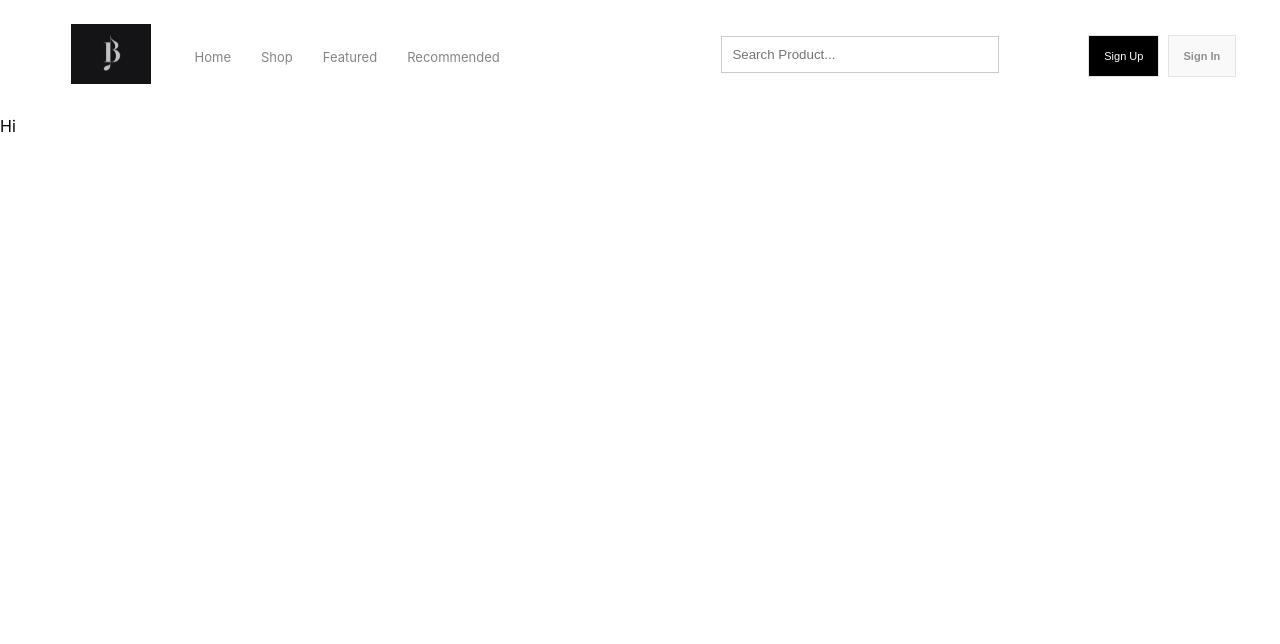
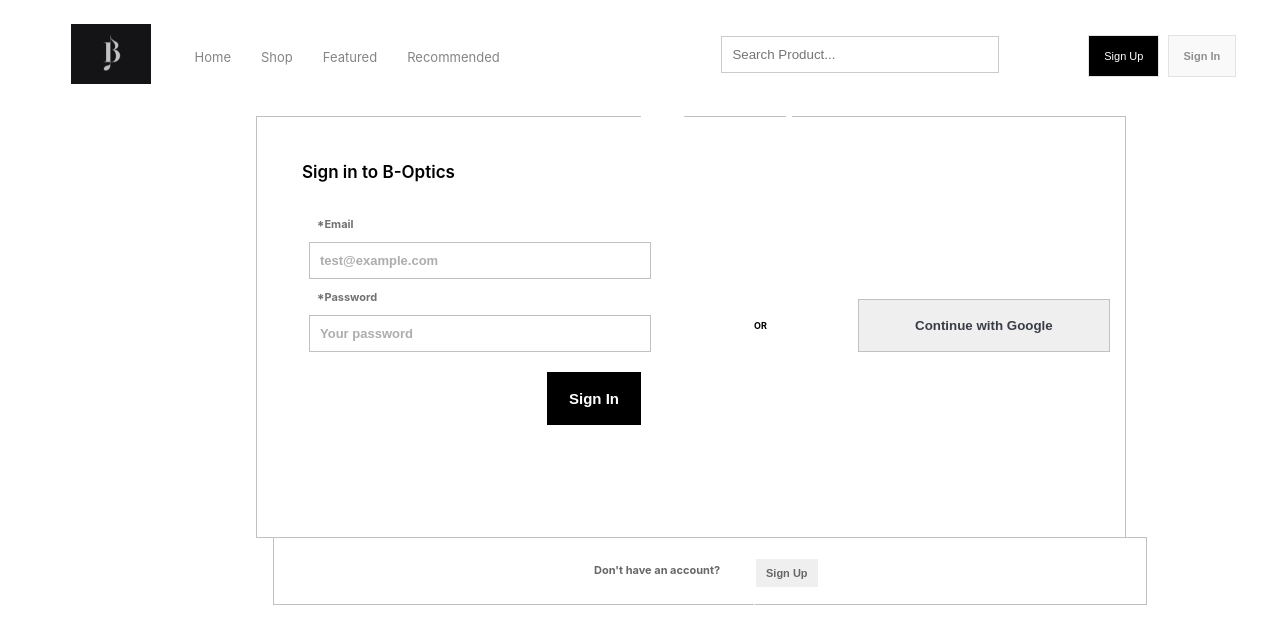
Before and after one commit to Sac-Bah/Shoppy, a React (Create React App) app: page /signin in a window 1280 px wide. Shown: the top 644 px of the page. Built offline with nearby package versions, Linux system fonts and the light colour scheme; no server answers.

Commit message:
Remaining CSS & AuthWEmail&Password

```diff
--- a/src/App.css
+++ b/src/App.css
@@ -172,9 +172,10 @@
 }
 .div-sup{
   border: 1px solid  rgb(193, 193, 193);
-  height: 450px;
+  height: 420px;
   width: 30%;
   margin-left: 20%;
+  border-right: none;
 }
 
 .head-4{
@@ -222,3 +223,83 @@
   cursor: pointer;
   background-color: rgb(42, 42, 42);
 }
+
+.div-or{
+  height: 420px;
+  width: 8%;
+  margin-left: 684px;
+  margin-top: -422px;
+  border-top: 1px solid  rgb(193, 193, 193) ;
+  border-bottom: 1px solid  rgb(193, 193, 193) ;
+
+}
+.head-5{
+  font-weight: 700;
+  padding-top: 182px ;
+  font-size: 9px;
+  padding-left: 70px;
+
+}
+.btn-gup{
+  margin-left: 66px;
+  padding: 18px 56px;
+  margin-top: 182px;
+ font-weight: 600;
+ color:#393d46;
+ border: 1px solid rgb(193, 193, 193);
+}
+.btn-gup:hover{
+  background-color:#E1E1E1;
+  border: 1px solid #E1E1E1;
+  cursor: pointer;
+}
+.div-gbtn{
+  width: 26%;
+  height: 421px;
+  margin-left: 792px;
+  margin-top: -422px ;
+  border: 1px solid  rgb(193, 193, 193);
+  border-left: none ;
+  border-bottom: none;
+
+}
+
+.footer-para{
+  width: 480px;
+  height: 66px;
+  border: 1px solid  rgb(193, 193, 193);
+  margin-left: 273px;
+  margin-top: -1px;
+  border-right: none;
+}
+.para-6{
+  font-size: 11px;
+  color: rgb(103,103,103);
+  font-weight: 700;
+  margin-left: 320px;
+  margin-top: 25px;
+}
+
+
+
+.btn-inlink{
+ padding: 8px 10px;
+ font-size: 11px;
+ font-weight: 700;
+ color: rgb(103,103,103);
+ border: 1px solid white ;
+ margin-top: 20px;
+}
+
+.btn-inlink:hover{
+  background-color: #E1E1E1;
+  cursor: pointer;
+}
+.footer-btn{
+  width: 391px;
+  border: 1px solid  rgb(193, 193, 193);
+  height: 66px;
+  margin-left: 755px;
+  margin-top: -68px;
+  border-left: none;
+}
--- a/src/componenets/Firebase.js
+++ b/src/componenets/Firebase.js
@@ -1,5 +1,5 @@
 import { initializeApp } from "firebase/app";
-
+import {getAuth, GoogleAuthProvider, signInWithPopup} from 'firebase/auth'
 
 const {REACT_APP_APIKEY,REACT_APP_AUTHDOM,REACT_APP_PRJCTID,
     REACT_APP_STRBUCKT,REACT_APP_MSGSID,REACT_APP_APPID} = process.env
@@ -18,4 +18,12 @@
 const app = initializeApp(firebaseConfig);
 const auth = getAuth(app)
 export {auth}
-import {getAuth} from 'firebase/auth'
+
+const provider = new GoogleAuthProvider()
+
+const signInWithGoogle=()=>{
+  signInWithPopup(auth,provider)
+  .then(res => console.log(res))
+  .catch(err => console.log(err))
+}
+export {signInWithGoogle}
--- a/src/componenets/Login/SignIn.js
+++ b/src/componenets/Login/SignIn.js
@@ -1,9 +1,56 @@
 import React from 'react'
+import { useState } from 'react'
+import { auth } from '../Firebase'
+import {signInWithEmailAndPassword} from'firebase/auth'
+import { useNavigate } from 'react-router-dom'
 
 function SignIn() {
+
+  const navigation= useNavigate()
+    const [email,setEmail] = useState('')
+    const [password,setPassword] = useState('')
+
+
+    const handleLogIn = (e) => {
+      e.preventDefault()
+        signInWithEmailAndPassword(auth,email,password)
+
+        .then(res => {navigation('/')})
+
+        .catch(error => {alert(error.message)})
+    }
+
   return (
     <div>
-      Hi
+      <div className='div-sup'>
+        <h3 className='head-4'>Sign in to B-Optics</h3>
+
+        <p className='para-up'>*Email</p>
+        <input className='inp-up' type='email' placeholder='test@example.com' name='email'
+        onChange={event => setEmail(event.target.value)}></input>
+
+        <p className='para-up'>*Password</p>
+        <input className='inp-up' type='password' placeholder='Your password' name='password'
+        onChange={event => setPassword(event.target.value)}></input>
+
+        <button className='btn-signup' onClick={handleLogIn}>Sign In</button>
+      </div>
+
+      <div className='div-or'>
+        <h6 className='head-5'>OR</h6>
+
+      </div>
+
+      <div className='div-gbtn'>
+      <button className='btn-gup'>Continue with Google</button>
+      </div>
+
+      <div className='footer-para'>
+        <p className='para-6'>Don't have an account?</p>
+      </div>
+      <div className='footer-btn'>
+      <button className='btn-inlink'>Sign Up</button>
+      </div>
     </div>
   )
 }
--- a/src/componenets/Login/SignUp.js
+++ b/src/componenets/Login/SignUp.js
@@ -1,24 +1,58 @@
 import React from 'react'
+import { useState } from 'react'
+import { useNavigate } from 'react-router-dom'
+import { auth } from '../Firebase'
+import {createUserWithEmailAndPassword} from'firebase/auth'
 
 function SignUp() {
+
+  const navigate = useNavigate()
+  const [email,setEmail] = useState('')
+  const [password,setPassword] = useState('')
+  const [username,setUsername] = useState('')
+
+  const handleRegister = (e) => {
+    e.preventDefault()
+    createUserWithEmailAndPassword(auth,email,password)
+
+    .then(res => {navigate('/')})
+
+    .catch(err => {alert(err.message)})
+}
   return (
     <div>
       <div className='div-sup'>
-        <h3 className='head-4'>Sign Up to B-Optics</h3>
+        <h3 className='head-4'>Sign up to B-Optics</h3>
 
         <p className='para-up'>*Full Name</p>
-        <input className='inp-up' type='text' placeholder='Saber'></input>
+        <input className='inp-up' type='text' placeholder='Saber' name='email'
+        onChange={event => setUsername(event.target.value)}></input>
 
         <p className='para-up'>*Email</p>
-        <input className='inp-up' type='email' placeholder='test@example.com'></input>
+        <input className='inp-up' type='email' placeholder='test@example.com' name='email'
+        onChange={event => setEmail(event.target.value)}></input>
 
         <p className='para-up'>*Password</p>
-        <input className='inp-up' type='password' placeholder='Your password'></input>
+        <input className='inp-up' type='password' placeholder='Your password' name='email'
+        onChange={event => setPassword(event.target.value)}></input>
 
-        <button className='btn-signup'>Sign Up</button>
+        <button type='submit' className='btn-signup' onClick={handleRegister} >Sign Up</button>
       </div>
-      <div className='footer-sup'>
 
+      <div className='div-or'>
+        <h6 className='head-5'>OR</h6>
+
+      </div>
+
+      <div className='div-gbtn'>
+      <button className='btn-gup'>Continue with Google</button>
+      </div>
+
+      <div className='footer-para'>
+        <p className='para-6'>Already have an account?</p>
+      </div>
+      <div className='footer-btn'>
+      <button className='btn-inlink'>Sign In</button>
       </div>
     </div>
   )
```
